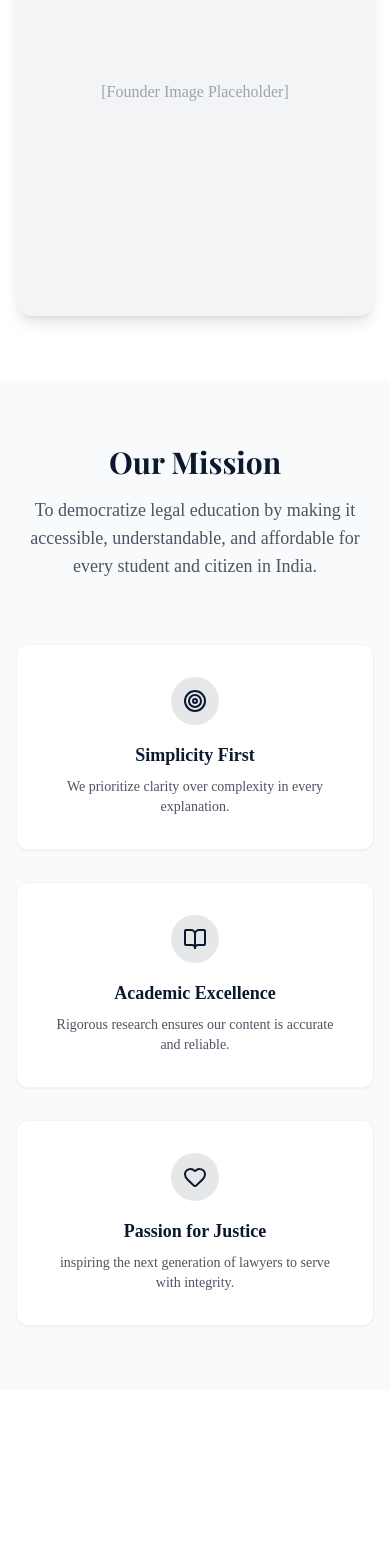
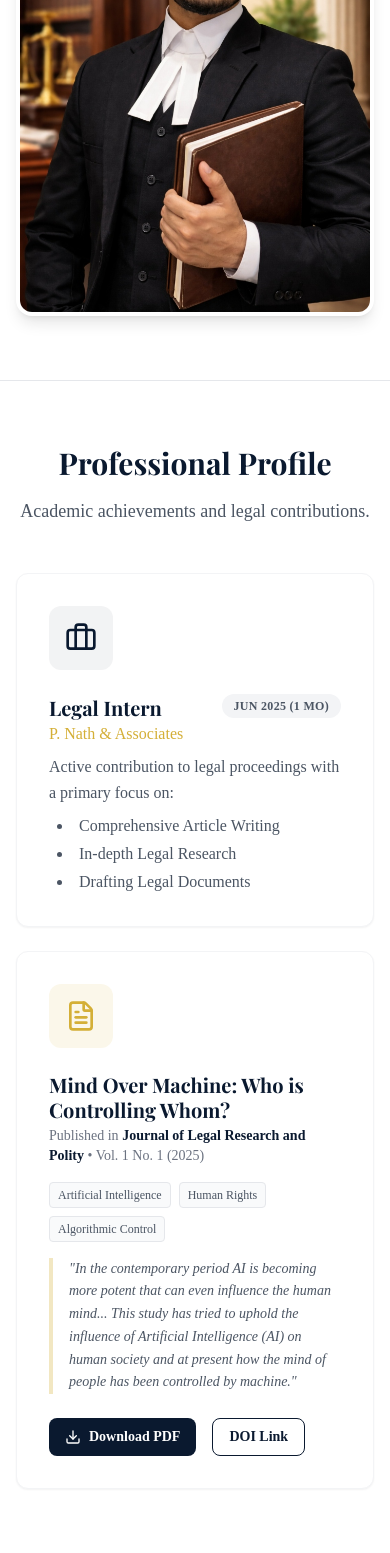
Before and after one commit to arunabha369/legalemade, a Next.js app: page /about in a window 390 px wide. Shown: the part 1093-2646 px from the top of the page. Built offline with nearby package versions, Linux system fonts and the light colour scheme; a web font is replaced by a local one.

Commit message:
feat: Add founder image and professional profile with experience and publication details to about and home pages.

```diff
--- a/src/app/about/page.tsx
+++ b/src/app/about/page.tsx
@@ -1,7 +1,8 @@
 import { Section, Container } from "@/components/ui/Section";
 import { Button } from "@/components/ui/Button";
 import Link from "next/link";
-import { BookOpen, Target, Heart } from "lucide-react";
+import Image from "next/image";
+import { BookOpen, Target, Heart, FileText, Download, Briefcase } from "lucide-react";
 
 export default function AboutPage() {
     return (
@@ -43,9 +44,104 @@ export default function AboutPage() {
                             </p>
                         </div>
                     </div>
-                    <div className="bg-gray-100 rounded-2xl aspect-[4/5] relative overflow-hidden shadow-lg">
-                        <div className="absolute inset-0 flex items-center justify-center text-gray-400">
-                            [Founder Image Placeholder]
+                    <div className="bg-gray-100 rounded-2xl aspect-[4/5] relative overflow-hidden shadow-lg border-4 border-white">
+                        <Image
+                            src="/founder.jpg"
+                            alt="Kalyan Biswas"
+                            fill
+                            className="object-cover"
+                        />
+                    </div>
+                </div>
+            </Section>
+
+            {/* Experience & Publications */}
+            <Section className="bg-gray-50 border-y border-gray-200">
+                <div className="max-w-4xl mx-auto space-y-12">
+                    <div className="text-center">
+                        <h2 className="text-3xl font-bold font-serif text-primary mb-4">Professional Profile</h2>
+                        <p className="text-gray-600 text-lg">
+                            Academic achievements and legal contributions.
+                        </p>
+                    </div>
+
+                    <div className="space-y-6">
+                        {/* Experience Card */}
+                        <div className="bg-white rounded-xl p-8 shadow-sm border border-gray-100">
+                            <div className="flex flex-col md:flex-row gap-6 items-start">
+                                <div className="bg-primary/5 p-4 rounded-xl shrink-0">
+                                    <Briefcase className="h-8 w-8 text-primary" />
+                                </div>
+                                <div className="space-y-2">
+                                    <div className="flex flex-wrap justify-between items-start gap-2">
+                                        <div>
+                                            <h3 className="text-xl font-bold text-primary font-serif">Legal Intern</h3>
+                                            <p className="text-secondary font-medium">P. Nath & Associates</p>
+                                        </div>
+                                        <span className="bg-gray-100 text-gray-600 px-3 py-1 rounded-full text-xs font-bold uppercase tracking-wide">
+                                            Jun 2025 (1 mo)
+                                        </span>
+                                    </div>
+                                    <p className="text-gray-600 leading-relaxed">
+                                        Active contribution to legal proceedings with a primary focus on:
+                                    </p>
+                                    <ul className="list-disc list-inside text-gray-600 ml-2 space-y-1">
+                                        <li>Comprehensive Article Writing</li>
+                                        <li>In-depth Legal Research</li>
+                                        <li>Drafting Legal Documents</li>
+                                    </ul>
+                                </div>
+                            </div>
+                        </div>
+
+                        {/* Publication Card */}
+                        <div className="bg-white rounded-xl p-8 shadow-sm border border-gray-100">
+                            <div className="flex flex-col md:flex-row gap-6 items-start">
+                                <div className="bg-secondary/10 p-4 rounded-xl shrink-0">
+                                    <FileText className="h-8 w-8 text-secondary" />
+                                </div>
+                                <div className="space-y-4 flex-grow">
+                                    <div>
+                                        <h3 className="text-xl font-bold text-primary font-serif leading-tight">
+                                            Mind Over Machine: Who is Controlling Whom?
+                                        </h3>
+                                        <p className="text-gray-500 text-sm mt-1 font-medium">
+                                            Published in <span className="text-primary font-semibold">Journal of Legal Research and Polity</span> • Vol. 1 No. 1 (2025)
+                                        </p>
+                                    </div>
+
+                                    <div className="flex flex-wrap gap-2">
+                                        {["Artificial Intelligence", "Human Rights", "Algorithmic Control"].map((tag, i) => (
+                                            <span key={i} className="text-xs font-medium bg-gray-50 border border-gray-200 text-gray-600 px-2 py-1 rounded">
+                                                {tag}
+                                            </span>
+                                        ))}
+                                    </div>
+
+                                    <p className="text-gray-600 text-sm leading-relaxed border-l-4 border-secondary/30 pl-4 italic">
+                                        "In the contemporary period AI is becoming more potent that can even influence the human mind... This study has tried to uphold the influence of Artificial Intelligence (AI) on human society and at present how the mind of people has been controlled by machine."
+                                    </p>
+
+                                    <div className="flex flex-wrap gap-4 pt-2">
+                                        <a
+                                            href="/Mind+Over+Machine+-+Who+is+Controlling+Whom.pdf"
+                                            target="_blank"
+                                            className="inline-flex items-center gap-2 bg-primary text-white px-4 py-2 rounded-lg text-sm font-bold hover:bg-primary/90 transition-colors"
+                                        >
+                                            <Download className="h-4 w-4" />
+                                            Download PDF
+                                        </a>
+                                        <a
+                                            href="https://doi.org/10.64322/JLRP.2025.1104"
+                                            target="_blank"
+                                            rel="noopener noreferrer"
+                                            className="inline-flex items-center gap-2 bg-white text-primary border border-primary px-4 py-2 rounded-lg text-sm font-bold hover:bg-primary/5 transition-colors"
+                                        >
+                                            DOI Link
+                                        </a>
+                                    </div>
+                                </div>
+                            </div>
                         </div>
                     </div>
                 </div>
--- a/src/components/home/FounderIntro.tsx
+++ b/src/components/home/FounderIntro.tsx
@@ -1,18 +1,23 @@
-import { Section, Container } from "@/components/ui/Section";
+import { Section } from "@/components/ui/Section";
 import { Button } from "@/components/ui/Button";
 import Link from "next/link";
-import { User, BookOpen, Linkedin } from "lucide-react";
+import Image from "next/image";
+import { User, BookOpen, Linkedin, FileText } from "lucide-react";
 
 export function FounderIntro() {
     return (
         <Section>
             <div className="grid grid-cols-1 lg:grid-cols-2 gap-12 items-center">
-                {/* Image Placeholder */}
+                {/* Image */}
                 <div className="relative order-2 lg:order-1">
                     <div className="aspect-[4/5] md:aspect-square bg-gray-100 rounded-2xl overflow-hidden relative shadow-xl">
-                        <div className="absolute inset-0 flex items-center justify-center text-gray-400 bg-gray-200">
-                            <span className="text-lg font-medium">[Kalyan Biswas Photo]</span>
-                        </div>
+                        <Image
+                            src="/founder.jpg"
+                            alt="Kalyan Biswas"
+                            fill
+                            className="object-cover"
+                            priority
+                        />
                         {/* Decorative element */}
                         <div className="absolute -bottom-6 -right-6 w-24 h-24 bg-secondary/20 rounded-full blur-2xl"></div>
                         <div className="absolute -top-6 -left-6 w-32 h-32 bg-primary/10 rounded-full blur-2xl"></div>
@@ -45,17 +50,43 @@ export function FounderIntro() {
                         </p>
                     </div>
 
-                    <div className="bg-gray-50 border border-gray-100 rounded-lg p-4 mt-2">
+                    <div className="grid grid-cols-1 md:grid-cols-2 gap-4 mt-2">
+                        {/* Experience */}
+                        <div className="bg-gray-50 border border-gray-100 rounded-lg p-4">
                             <div className="flex items-start gap-3">
                                 <div className="mt-1 bg-primary/10 p-2 rounded-full">
                                     <BookOpen className="h-4 w-4 text-primary" />
                                 </div>
                                 <div>
                                     <h4 className="font-bold text-primary text-sm">Legal Intern</h4>
-                                <p className="text-xs text-secondary font-medium">P. Nath & Associates • Jun 2025 (1 mo)</p>
-                                <p className="text-xs text-gray-600 mt-1 leading-relaxed">
-                                    Contributed to legal proceedings, focusing primarily on Article writing, Legal research, and Drafting.
+                                    <p className="text-xs text-secondary font-medium">P. Nath & Associates • Jun 2025</p>
+                                    <p className="text-xs text-gray-600 mt-1 leading-relaxed line-clamp-2">
+                                        Legal research, drafting, and article writing.
                                     </p>
+                                </div>
+                            </div>
+                        </div>
+
+                        {/* Publication */}
+                        <div className="bg-white border border-gray-200 rounded-lg p-4 shadow-sm">
+                            <div className="flex items-start gap-3">
+                                <div className="mt-1 bg-secondary/10 p-2 rounded-full">
+                                    <FileText className="h-4 w-4 text-secondary" />
+                                </div>
+                                <div>
+                                    <h4 className="font-bold text-primary text-sm">Research Publication</h4>
+                                    <p className="text-xs text-gray-900 font-bold mt-1 line-clamp-1">Mind Over Machine: Who is Controlling Whom?</p>
+                                    <p className="text-xs text-gray-500 mt-0.5">Journal of Legal Research and Polity (2025)</p>
+                                    <div className="flex gap-2 mt-2">
+                                        <a href="/Mind+Over+Machine+-+Who+is+Controlling+Whom.pdf" target="_blank" className="text-[10px] font-bold text-primary hover:text-secondary underline decoration-dotted">
+                                            Read PDF
+                                        </a>
+                                        <span className="text-gray-300">|</span>
+                                        <a href="https://doi.org/10.64322/JLRP.2025.1104" target="_blank" className="text-[10px] font-bold text-primary hover:text-secondary underline decoration-dotted">
+                                            DOI Link
+                                        </a>
+                                    </div>
+                                </div>
                             </div>
                         </div>
                     </div>
```
Also changed, not shown: public/founder.jpg (added), 1 other file (tests, documents, lock files or other folders). Lines whose indentation alone changed are shown as unchanged.
